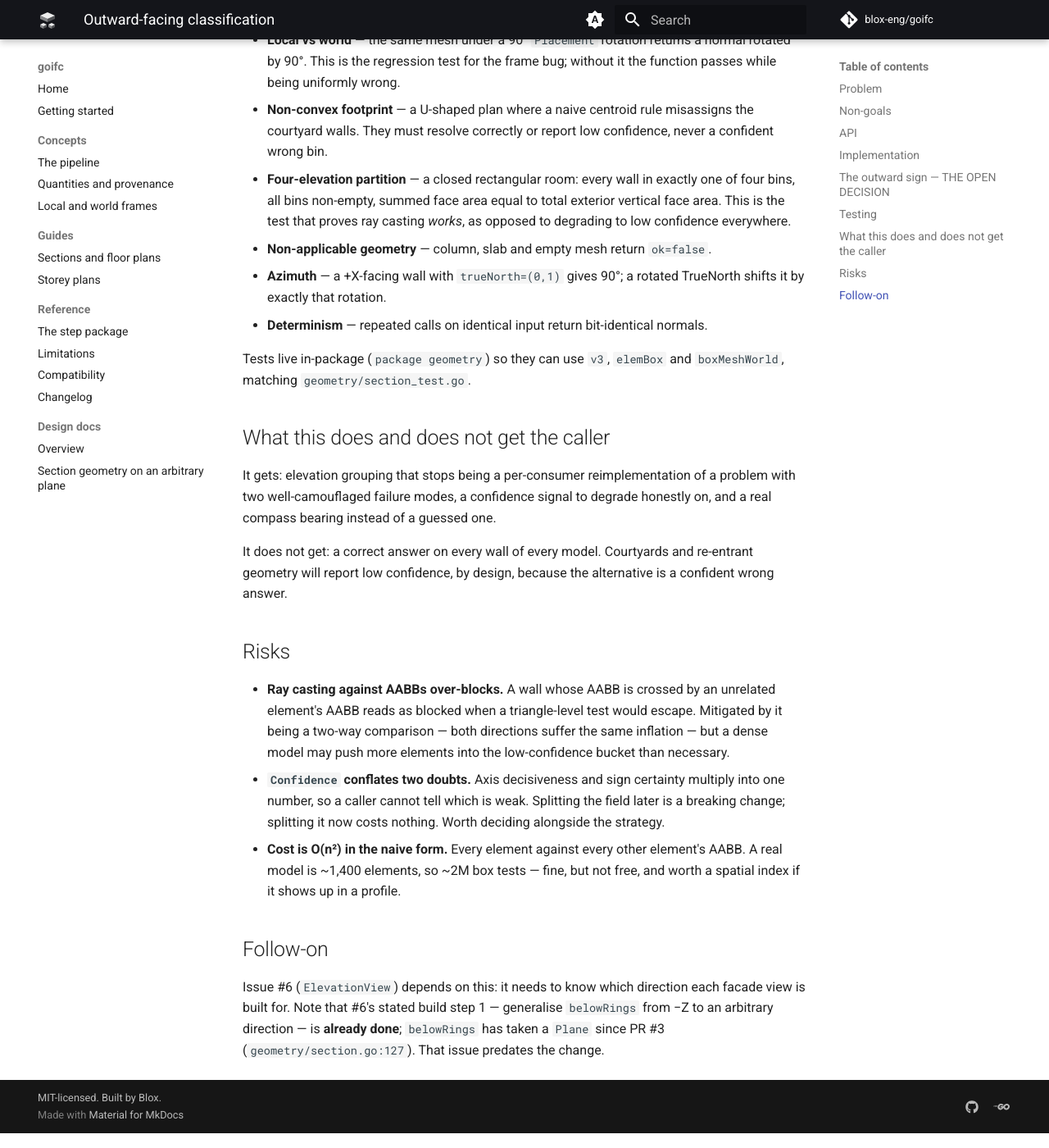
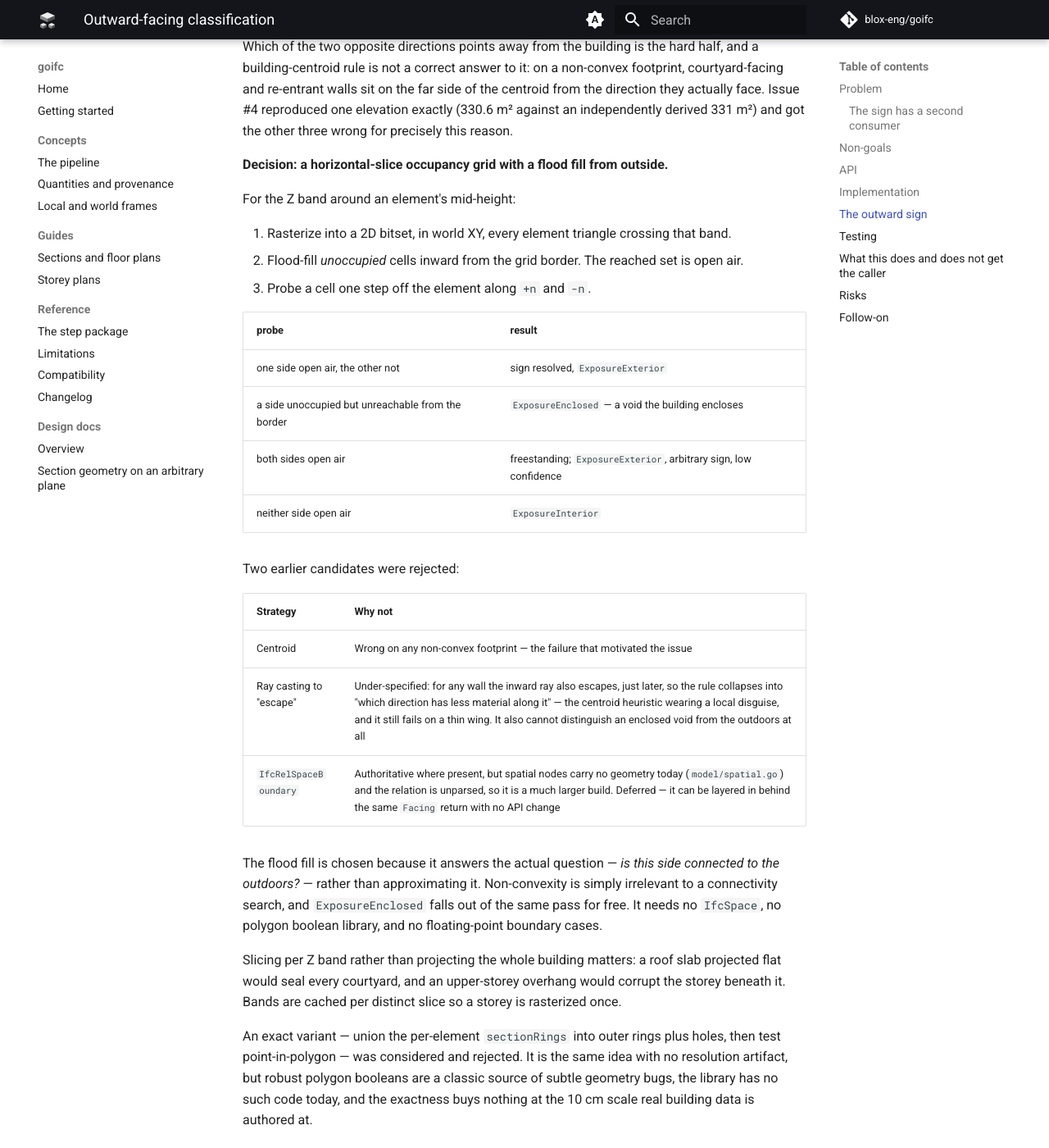
Before and after one commit to blox-eng/goifc, an MkDocs documentation site: the page built from docs/design/2026-08-15-outward-facing-classification.md, in a window 1280 px wide and 1400 px high, scrolled down 3137 px. Shown: the whole window at 82% size. Built offline with MkDocs 1.6.1 and Material for MkDocs 9.7.7, drawn with Linux system fonts in a browser that asks for light colours; comment, search, counter and statistics services are not loaded; the version menu is left out; some of the changed text lies outside the part shown.

Commit message:
docs: settle the outward-sign decision for facing classification (#4)
The design left one decision open: how to resolve which of an element's two
opposite candidate directions points away from the building. This settles it as
a horizontal-slice occupancy grid with a flood fill from outside, and records
why the two earlier candidates were rejected.

Ray casting does not survive scrutiny. "The direction that escapes is outward"
is under-specified: for any wall the inward ray also escapes, just later, so the
rule collapses into "which direction has less material along it" — the centroid
heuristic in local disguise, still wrong on a thin wing. It also cannot tell an
enclosed void from the outdoors, which the flood fill gets in the same pass.

Doing so surfaced that the sign has a second consumer beyond elevation binning.
MaterialLayers already documents that it will not reorder a layer stack because
the declared sense cannot say which end is outside without the placement, so any
consumer wanting a build-up ordered from the exposed face inward is taking file
order — a coin flip per element that silently swaps outer cladding with inner
finish. LayerAxis is added to close that, and Exposure additionally answers
whether an element sits on the weather boundary at all.

Facing therefore gains Exposure and keeps a single Confidence: naming the
exposure explicitly removes the reason an earlier draft split confidence in two.

Refs #4.

Co-Authored-By: Claude Opus 5 (1M context) <noreply@anthropic.com>

````diff
--- a/docs/design/2026-08-15-outward-facing-classification.md
+++ b/docs/design/2026-08-15-outward-facing-classification.md
@@ -1,6 +1,6 @@
 # Outward-facing classification
 
-Design for issue #4. Status: draft — **one decision open**, see "The outward sign".
+Design for issue #4. Status: **decided** — see "The outward sign".
 
 ## Problem
 
@@ -23,36 +23,80 @@ not re-derive world transforms.
 
 That leaves the split this design is built around: **the axis is easy, the sign is not.**
 
+### The sign has a second consumer
+
+Elevation binning is the visible motivation, but it is not the only thing blocked on the
+sign. `MaterialLayers` reads `IfcMaterialLayerSetUsage.DirectionSense` and deliberately
+does **not** reorder the layer list, because the sense says which way the stack runs from
+the reference line and that is not enough on its own to say which end is outside — that
+needs the element's placement too (`model/materiallayers.go`). So any consumer that wants
+a build-up ordered from the exposed face inward — the near-universal convention for
+describing a wall — currently has to take the declared file order, which is a coin flip
+per element. A reversed stack silently swaps the outer cladding with the inner finish.
+
+The same fact answers a third question: whether an element sits on the weather boundary
+at all, which is what separates an external envelope element from an internal partition.
+
+**So the primitive worth shipping is not "which way does this face" but "which side of
+this element is exposed".** Elevation binning, build-up ordering and envelope-vs-interior
+classification are three consumers of that one fact.
+
 ## Non-goals
 
 - Deciding elevations for a whole building. This classifies one element at a time (with
   its neighbours as context); binning and naming elevations is the consumer's.
 - Exact geometry. Facings come off the proxy mesh, with all the caveats that carries.
 - Netting openings out of anything. Out of scope here as everywhere else in this library.
+- Mapping `Exposure` onto a product vocabulary. The library reports what the geometry
+  says; naming it is the consumer's job, as with `LayerSet.Direction`.
 
 ## API
 
 ```go
+// Exposure is what the Facing.Normal side of an element reaches.
+type Exposure string
+
+const (
+    // ExposureExterior — the side reaches open air outside the building.
+    ExposureExterior Exposure = "exterior"
+    // ExposureEnclosed — the side reaches a void the building encloses: a
+    // courtyard, a lightwell, a shaft. Weather-exposed, but on no elevation.
+    ExposureEnclosed Exposure = "enclosed"
+    // ExposureInterior — no exposed side was found; an internal partition.
+    ExposureInterior Exposure = "interior"
+)
+
 // Facing is an element's outward direction in world space: the area-weighted
-// dominant normal of its exterior-facing vertical faces.
+// dominant normal of its vertical faces, signed to point at the exposed side.
 type Facing struct {
-    Normal     [3]float64 // unit, world space
+    Normal     [3]float64 // unit, world space; points at the exposed side
     FaceArea   float64    // m² of faces voting for this direction
-    Confidence float64    // 0..1; low when no face family dominates, or the sign is doubtful
+    Exposure   Exposure
+    Confidence float64 // 0..1
 }
 
-// FacingOf returns the outward direction of e, or ok=false when the element has no
-// dominant vertical face family (a column, a slab, a degenerate mesh).
+// FacingOf returns the facing of e, or ok=false when the element has no dominant
+// vertical face family (a column, a slab, a degenerate mesh). Outwardness is not a
+// property of one element: with no neighbours both sides reach open air, so an
+// element classified alone gets its axis, ExposureExterior, an arbitrary sign and
+// low confidence. Prefer BuildFacings whenever the neighbours are available.
 func FacingOf(e Element) (Facing, bool)
 
-// BuildFacings classifies every element against the others. Prefer it over FacingOf in
-// a loop: outwardness is not a property of one element, so a lone element cannot have
-// its sign decided and reports low confidence.
+// BuildFacings classifies every element against the others, which is what lets the
+// sign be decided at all.
 func BuildFacings(elems []Element) map[string]Facing
 
 // Azimuth returns the compass bearing of f in degrees clockwise from trueNorth, in
 // [0, 360). Pass model.TrueNorth(file) for a real bearing, {0,1} for a model-space one.
 func (f Facing) Azimuth(trueNorth [2]float64) float64
+
+// LayerAxis returns the world direction ls stacks along, from the first declared
+// layer toward the last, or ok=false when the usage carries no resolvable
+// direction. Compare it against a Facing.Normal to learn whether the declared
+// order already runs from the exposed face inward: a negative dot product means
+// the first declared layer is the outermost. This library reports the direction;
+// reordering is the consumer's decision.
+func LayerAxis(e Element, ls model.LayerSet) ([3]float64, bool)
 ```
 
 Plus, in `model`, the piece nothing reads today:
@@ -64,11 +108,14 @@ Plus, in `model`, the piece nothing reads today:
 func TrueNorth(f *step.File) [2]float64
 ```
 
-`Confidence` is deliberately one number covering two independent doubts — how decisively
-one face family won, and how sure the sign is. A consumer that wants to show
-"unclassified" rather than file a wall under the wrong elevation thresholds on it. In a
-quantity context a wrong bin is a wrong invoice, so the honest failure mode matters more
-than coverage.
+`Confidence` stays a single number. An earlier draft split it into axis and sign
+components; naming `Exposure` explicitly makes that unnecessary, because the field a
+caller would have branched on is now the enum rather than a threshold. One number, one
+question: how much to trust this row.
+
+A consumer that would rather show "unclassified" than file a wall under the wrong
+elevation thresholds on `Confidence` and checks `Exposure`. In a quantity context a wrong
+bin is a wrong invoice, so the honest failure mode matters more than coverage.
 
 ## Implementation
 
@@ -92,78 +139,99 @@ courtyard-facing and re-entrant walls sit on the far side of the centroid from t
 direction they actually face. Issue #4 reproduced one elevation exactly (330.6 m² against
 an independently derived 331 m²) and got the other three wrong for precisely this reason.
 
-Three strategies, in rough order of cost:
+**Decision: a horizontal-slice occupancy grid with a flood fill from outside.**
 
-| Strategy | Needs | Strength | Weakness |
-|---|---|---|---|
-| `IfcRelSpaceBoundary` | `IfcSpace` entities in the model | Authoritative — the model states which side faces which space | Absent from many exports |
-| Ray casting | Nothing beyond the other elements | Robust on non-convex plans | Approximate; cost scales with element count |
-| Centroid | Nothing | Trivial | Wrong on any non-convex footprint |
+For the Z band around an element's mid-height:
 
-**Proposed: ray casting primary, centroid as an explicitly-degraded fallback,
-`IfcRelSpaceBoundary` deferred.** Cast from the element's centre along both candidate
-directions against the other elements' world AABBs; the direction that escapes is
-outward. AABBs rather than triangles because this is a sign decision, not a visibility
-computation — "escapes the building" versus "runs into more building" is all that is
-being asked. When both directions are equally blocked — a courtyard wall, or a lone
-element with no neighbours — return the axis at low confidence rather than a coin flip
-dressed as an answer.
+1. Rasterize into a 2D bitset, in world XY, every element triangle crossing that band.
+2. Flood-fill *unoccupied* cells inward from the grid border. The reached set is open air.
+3. Probe a cell one step off the element along `+n` and `-n`.
 
-Rationale: ray casting needs no `IfcSpace`, and the failure case that motivated the issue
-was a non-convex footprint, which is exactly what it fixes and centroid does not.
-`IfcRelSpaceBoundary` is better where present and can be layered in later behind the same
-`Facing` return without an API change.
+| probe | result |
+|---|---|
+| one side open air, the other not | sign resolved, `ExposureExterior` |
+| a side unoccupied but unreachable from the border | `ExposureEnclosed` — a void the building encloses |
+| both sides open air | freestanding; `ExposureExterior`, arbitrary sign, low confidence |
+| neither side open air | `ExposureInterior` |
 
-**This is not settled.** Anyone picking this up should confirm the strategy before
-implementing the sign; the axis work (and `TrueNorth`, and `Azimuth`) is independent of
-the answer and can proceed regardless.
+Two earlier candidates were rejected:
+
+| Strategy | Why not |
+|---|---|
+| Centroid | Wrong on any non-convex footprint — the failure that motivated the issue |
+| Ray casting to "escape" | Under-specified: for any wall the inward ray also escapes, just later, so the rule collapses into "which direction has less material along it" — the centroid heuristic wearing a local disguise, and it still fails on a thin wing. It also cannot distinguish an enclosed void from the outdoors at all |
+| `IfcRelSpaceBoundary` | Authoritative where present, but spatial nodes carry no geometry today (`model/spatial.go`) and the relation is unparsed, so it is a much larger build. Deferred — it can be layered in behind the same `Facing` return with no API change |
+
+The flood fill is chosen because it answers the actual question — *is this side connected
+to the outdoors?* — rather than approximating it. Non-convexity is simply irrelevant to a
+connectivity search, and `ExposureEnclosed` falls out of the same pass for free. It needs
+no `IfcSpace`, no polygon boolean library, and no floating-point boundary cases.
+
+Slicing per Z band rather than projecting the whole building matters: a roof slab
+projected flat would seal every courtyard, and an upper-storey overhang would corrupt the
+storey beneath it. Bands are cached per distinct slice so a storey is rasterized once.
+
+An exact variant — union the per-element `sectionRings` into outer rings plus holes, then
+test point-in-polygon — was considered and rejected. It is the same idea with no
+resolution artifact, but robust polygon booleans are a classic source of subtle geometry
+bugs, the library has no such code today, and the exactness buys nothing at the 10 cm
+scale real building data is authored at.
 
 ## Testing
 
-Seven cases, from the issue, all of which must exist before this is done:
+All of these must exist before this is done:
 
 - **Opposite-face cancellation** — a wall long in X, thin in Y returns ±Y, asserted on
   both winding orders so the result cannot depend on triangle orientation.
 - **Local vs world** — the same mesh under a 90° `Placement` rotation returns a normal
   rotated by 90°. This is the regression test for the frame bug; without it the function
   passes while being uniformly wrong.
+- **Four-elevation partition** — a closed rectangular room: every wall in exactly one of
+  four bins, all `ExposureExterior`, all bins non-empty, summed face area equal to total
+  exterior vertical face area. This proves the fill *resolves*, as opposed to degrading to
+  low confidence everywhere.
 - **Non-convex footprint** — a U-shaped plan where a naive centroid rule misassigns the
-  courtyard walls. They must resolve correctly or report low confidence, never a
-  confident wrong bin.
-- **Four-elevation partition** — a closed rectangular room: every wall in exactly one of
-  four bins, all bins non-empty, summed face area equal to total exterior vertical face
-  area. This is the test that proves ray casting *works*, as opposed to degrading to low
-  confidence everywhere.
+  walls flanking the recess. They must resolve correctly, never a confident wrong bin.
+- **Enclosed void** — a ring of walls around a closed courtyard: the inward-facing walls
+  report `ExposureEnclosed`, not `ExposureExterior`, and so do not inflate any elevation.
+- **Interior partition** — a wall inside a closed room reports `ExposureInterior`.
+- **Layer axis** — a wall whose declared stack runs inward returns a `LayerAxis` with a
+  negative dot against its `Facing.Normal`; mirroring the placement flips the sign.
 - **Non-applicable geometry** — column, slab and empty mesh return `ok=false`.
 - **Azimuth** — a +X-facing wall with `trueNorth=(0,1)` gives 90°; a rotated TrueNorth
   shifts it by exactly that rotation.
 - **Determinism** — repeated calls on identical input return bit-identical normals.
 
 Tests live in-package (`package geometry`) so they can use `v3`, `elemBox` and
-`boxMeshWorld`, matching `geometry/section_test.go`.
+`boxMeshWorld`, matching `geometry/section_test.go`. Fixtures are synthetic: the
+behaviour under test is geometric, so a hand-built U-shape is both sufficient and
+readable, and no third-party model needs to ship in the repo.
 
 ## What this does and does not get the caller
 
 It gets: elevation grouping that stops being a per-consumer reimplementation of a problem
-with two well-camouflaged failure modes, a confidence signal to degrade honestly on, and
-a real compass bearing instead of a guessed one.
+with two well-camouflaged failure modes; build-ups that can be ordered from the exposed
+face instead of from declared file order; an envelope-versus-interior signal; a confidence
+signal to degrade honestly on; and a real compass bearing instead of a guessed one.
 
-It does not get: a correct answer on every wall of every model. Courtyards and
-re-entrant geometry will report low confidence, by design, because the alternative is a
-confident wrong answer.
+It does not get: a correct answer on every wall of every model. Freestanding elements and
+geometry below the grid resolution report low confidence, by design, because the
+alternative is a confident wrong answer.
 
 ## Risks
 
-- **Ray casting against AABBs over-blocks.** A wall whose AABB is crossed by an unrelated
-  element's AABB reads as blocked when a triangle-level test would escape. Mitigated by
-  it being a two-way comparison — both directions suffer the same inflation — but a dense
-  model may push more elements into the low-confidence bucket than necessary.
-- **`Confidence` conflates two doubts.** Axis decisiveness and sign certainty multiply
-  into one number, so a caller cannot tell which is weak. Splitting the field later is a
-  breaking change; splitting it now costs nothing. Worth deciding alongside the strategy.
-- **Cost is O(n²) in the naive form.** Every element against every other element's AABB.
-  A real model is ~1,400 elements, so ~2M box tests — fine, but not free, and worth a
-  spatial index if it shows up in a profile.
+- **Grid resolution is the failure mode.** A gap narrower than one cell seals; an element
+  thinner than one cell vanishes. Rasterization is conservative — a cell the footprint
+  touches counts as occupied — so the failure leans toward sealing, which reads as
+  interior at low confidence rather than leaking open air into a room. The cell size is a
+  documented constant, not a caller knob, until a real model argues otherwise.
+- **A model open at the slice height reads as freestanding.** A band taken through a fully
+  glazed storey with no modelled mullions finds no occupancy to enclose it. Those elements
+  land in the low-confidence bucket, which is the honest answer, but it is a real coverage
+  gap on curtain-walled models.
+- **Cost is linear in cells, not elements.** A 20 × 26 m footprint at 10 cm is ~54k cells
+  per band — trivial — but a large site model at the same resolution is not, and bands are
+  per distinct mid-height. Cache by band and revisit only if it shows up in a profile.
 
 ## Follow-on
 
@@ -171,3 +239,6 @@ Issue #6 (`ElevationView`) depends on this: it needs to know which direction eac
 view is built for. Note that #6's stated build step 1 — generalise `belowRings` from −Z to
 an arbitrary direction — is **already done**; `belowRings` has taken a `Plane` since PR #3
 (`geometry/section.go:127`). That issue predates the change.
+
+`IfcRelSpaceBoundary` remains the authoritative source where a model carries spaces, and
+is the natural next increment behind the unchanged `Facing` return.
````
Also changed, not shown: other parts of docs/design/2026-08-15-outward-facing-classification.md (+1 -1 lines).
